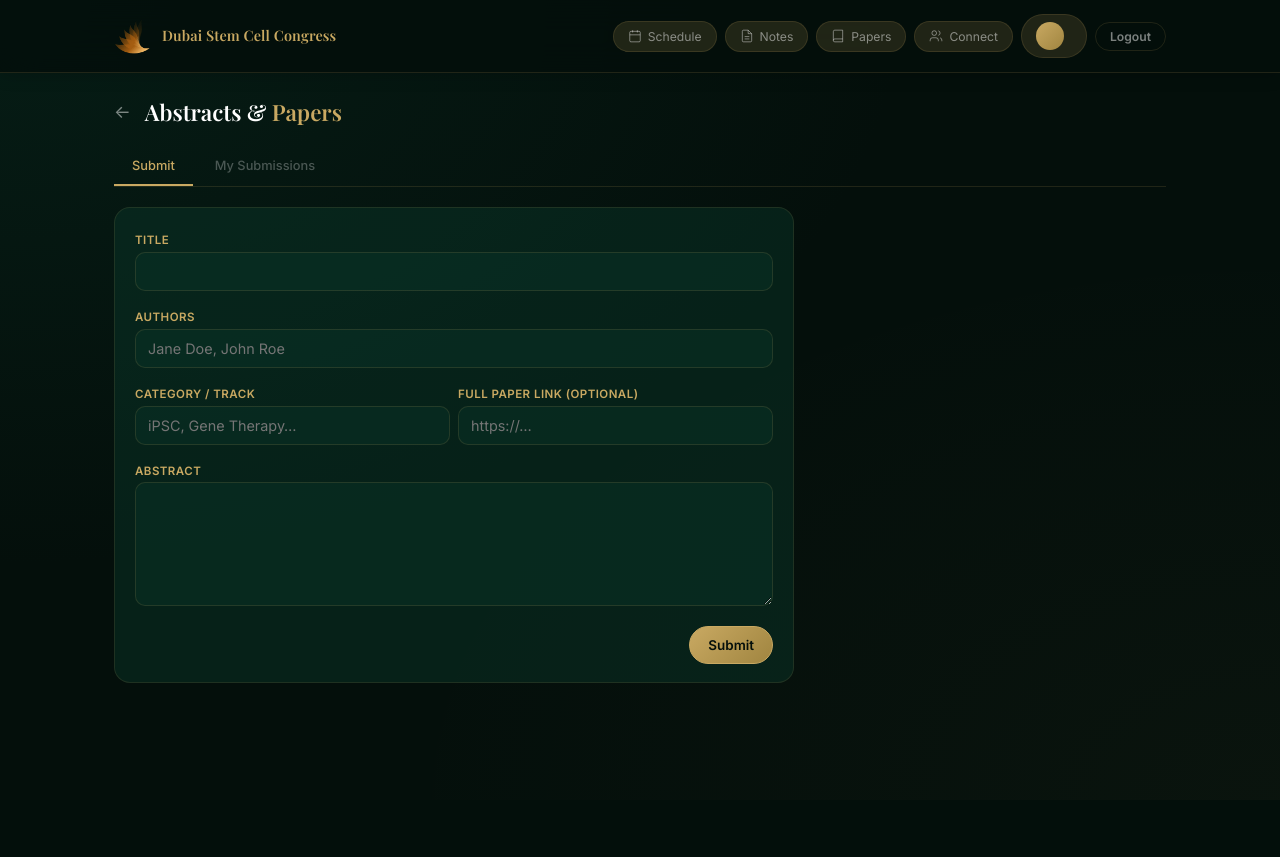
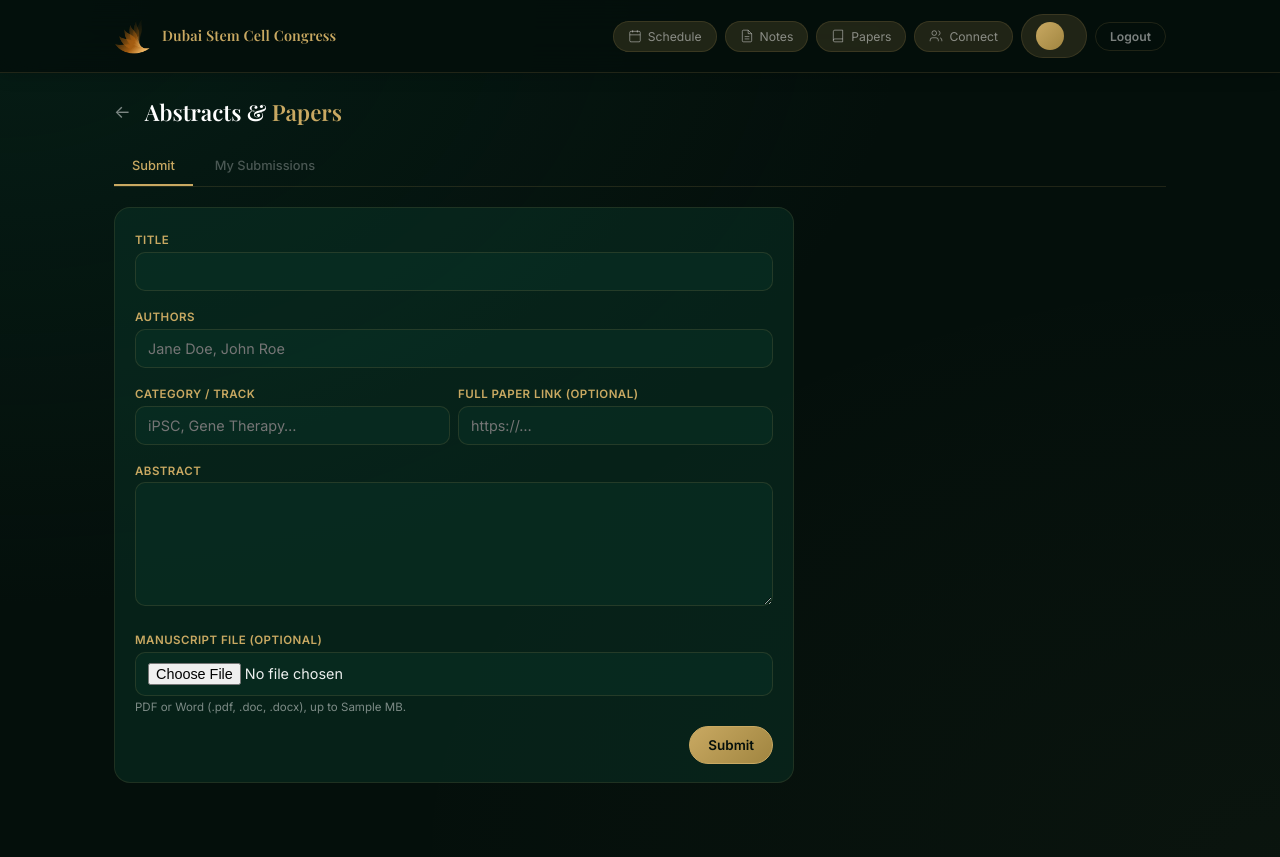
Before and after one commit to Fwad974/congress-app, a FastAPI app: template app/templates/papers.html in a window 1280 px wide. Before the commit the page ends 683 px from the top, so only its background shows below. Run offline with FastAPI, Linux system fonts and the light colour scheme; the template is opened without the code that fills it: most values are stand-ins (such as "Sample title", 1, 10 or a date in 2020).

Commit message:
Restore manuscript file input on the paper submit form
The rebase dropped the submit-form file-input hunk while keeping the JS
that reads it, so submitting could throw. Re-add the "Manuscript file"
field + size hint, and make submitPaper tolerant of a missing input.

Co-Authored-By: Claude Opus 4.8 <noreply@anthropic.com>
Claude-Session: https://claude.ai/code/session_01UidzMRBbKQn3HXQ1wmBYaw

```diff
--- a/app/templates/papers.html
+++ b/app/templates/papers.html
@@ -61,6 +61,8 @@ textarea.pp-in{resize:vertical;min-height:90px}
       <div class="pp-row"><div style="flex:1"><label>Category / track</label><input class="pp-in" id="f_category" placeholder="iPSC, Gene Therapy…"></div>
         <div style="flex:1"><label>Full paper link (optional)</label><input class="pp-in" id="f_url" placeholder="https://…"></div></div>
       <div><label>Abstract</label><textarea class="pp-in" id="f_abstract" rows="6"></textarea></div>
+      <div><label>Manuscript file (optional)</label><input class="pp-in" type="file" id="f_file" accept=".pdf,.doc,.docx">
+        <div style="font:.72rem var(--f);color:var(--w5);margin-top:4px">PDF or Word (.pdf, .doc, .docx), up to {{ max_upload_mb }} MB.</div></div>
       <div style="text-align:right"><button class="pp-btn primary" onclick="submitPaper()" id="submitBtn">Submit</button></div>
     </div>
   </div>
@@ -97,9 +99,9 @@ async function submitPaper(){
   try{
     const p=await api('/api/papers','POST',body);
     const fi=document.getElementById('f_file');
-    if(fi.files.length)await uploadFile(p.id,fi.files[0]);
+    if(fi&&fi.files.length)await uploadFile(p.id,fi.files[0]);
     showToast('Submitted','success');
-    ['f_title','f_authors','f_category','f_url','f_abstract','f_file'].forEach(i=>document.getElementById(i).value='');
+    ['f_title','f_authors','f_category','f_url','f_abstract','f_file'].forEach(i=>{const el=document.getElementById(i);if(el)el.value='';});
     ppTab('mine');
   }
   catch(e){showToast(e.message,'error');}
```
